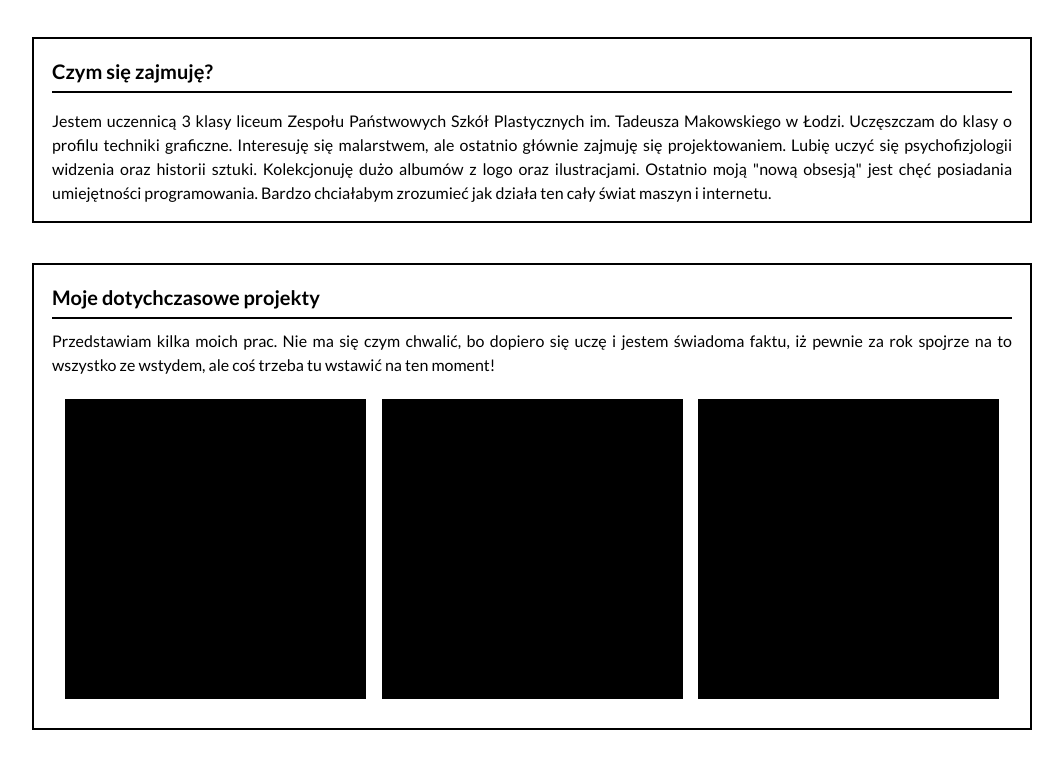
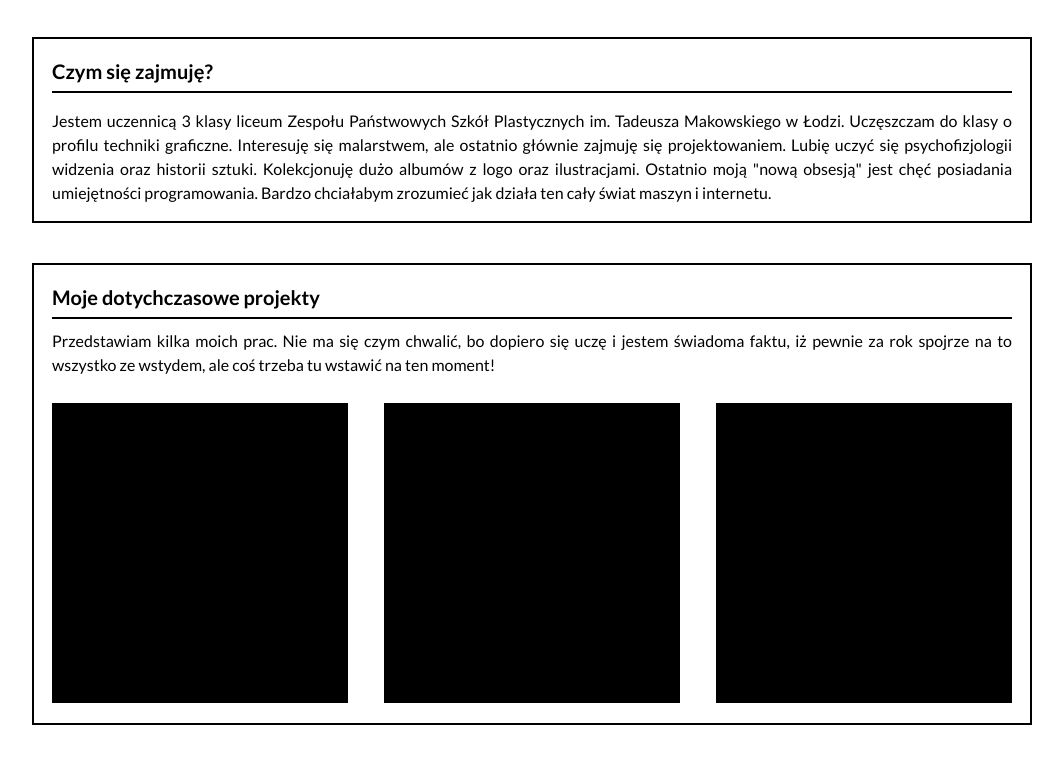
Before and after one commit to karolina-ciebiada/homepage-wtf, a plain HTML site: page index.html in a window 1280 px wide. Shown: the part 439-1208 px from the top of the page, without its empty margins (108-1171 px from the left). Drawn offline with Linux system fonts and the light colour scheme.

Commit message:
arrangement

```diff
--- a/style.css
+++ b/style.css
@@ -77,15 +77,17 @@ margin-bottom:0;
 }
 .section__images
 {
-    width:960px;
-    text-align:center;
-    margin:0 auto 20px auto;
+
+    display:flex;
+    align-items:stretch;
+    justify-content: space-between;
 
 }
 .section__images-box
 {
-    width:301px;
-    margin:6px;
+
+    width:310px;
+    margin:10px 18px 20px 18px;
     background:black;
     height:300px;
     display:inline-block;
```
